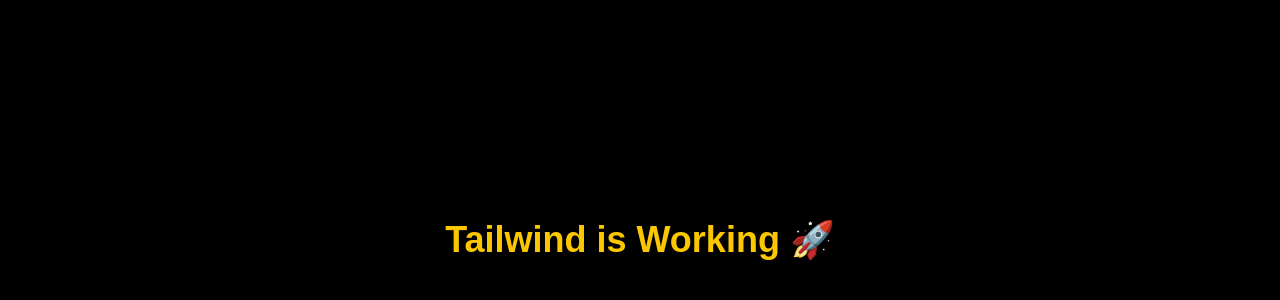
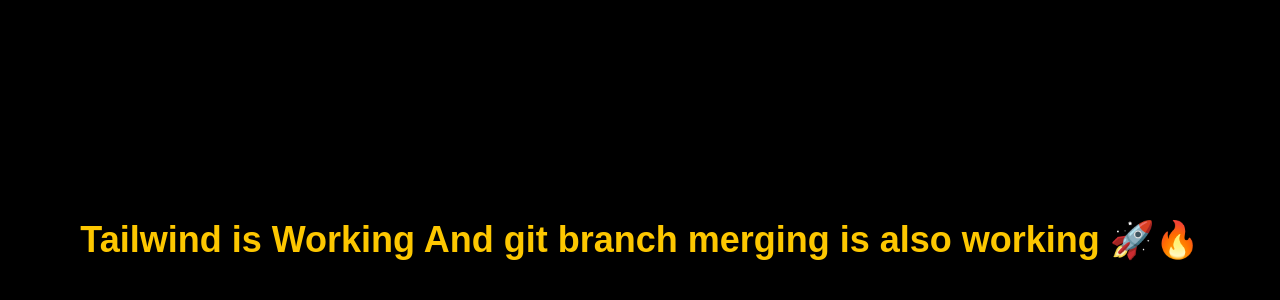
Before and after one commit to Rana5558/Liveapp, a Next.js app: page / in a window 1280 px wide. Shown: the part 160-460 px from the top of the page. Built offline with nearby package versions, Linux system fonts and the light colour scheme.

Commit message:
This was testing/merging commit

```diff
--- a/app/page.tsx
+++ b/app/page.tsx
@@ -2,7 +2,7 @@
   return (
     <div className="flex items-center justify-center h-screen bg-black">
       <h1 className="text-4xl font-bold text-yellow-400">
-        Tailwind is Working 🚀
+        Tailwind is Working And git branch merging is also working 🚀🔥
       </h1>
     </div>
   );
```
